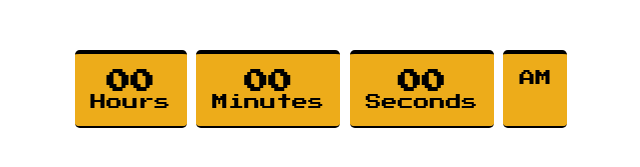
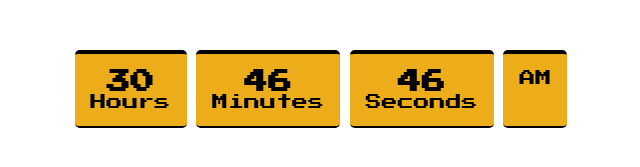
Before and after one commit to Md-FarhadHossain/digital-clock, a plain HTML site: page index.html in a window 1280 px wide. Shown: the part 311-478 px from the top of the page, 319-959 px from the left. Drawn offline with Linux system fonts and the light colour scheme.

Commit message:
javascript part almost done

```diff
--- a/app.js
+++ b/app.js
@@ -0,0 +1,27 @@
+const hours = document.getElementById('hours')
+const mintues = document.getElementById('minutes')
+const seconds = document.getElementById('seconds')
+const amPm = document.getElementById('ampm')
+
+const updateClock = () => {
+    let time = new Date()
+    console.log(time)
+
+
+
+    let h = time.getHours() + 12;
+    let m = time.getMinutes()
+    let s = time.getSeconds()
+    console.log(h)
+
+    if (h >= 12){
+        amPm.innerText = 'AM'
+    }
+    hours.innerText = h
+    mintues.innerText = m
+    seconds.innerText = s
+}
+setInterval(() => {
+
+    updateClock()
+}, 1000)
--- a/index.html
+++ b/index.html
@@ -22,7 +22,7 @@
 
             <!-- Minutes -->
             <div>
-                <h2 id="minute">00</h2>
+                <h2 id="minutes">00</h2>
                 <p>Minutes</p>
             </div>
 
@@ -34,7 +34,7 @@
 
             <!-- Status -->
             <div>
-                <span>AM</span>
+                <span id="ampm">PM</span>
             </div>
 
             <!-- Clock content end -->
@@ -43,5 +43,6 @@
 
 
     <!-- Javascript -->
+    <script src="app.js"></script>
 </body>
 </html>
```
